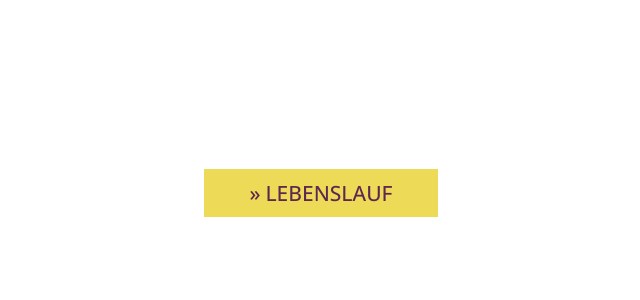
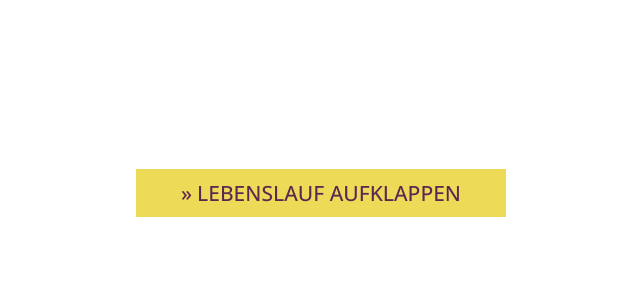
Before and after one commit to aleksejdom/next-bewerbung, a Next.js app: page /components/anschreiben/Anschreiben in a window 1280 px wide. Shown: the top 300 px of the page, without its empty margins (319-959 px from the left). Built offline with nearby package versions, Linux system fonts and the light colour scheme.

Commit message:
button changed

```diff
--- a/pages/components/anschreiben/Anschreiben.js
+++ b/pages/components/anschreiben/Anschreiben.js
@@ -256,7 +256,7 @@ export default function Anschreiben({home}) {
           }
         <div className={styles['cta-lebenslauf-wrapper']}>
           <button className={styles['cta-lebenslauf']} onClick={handleLebenslauf}>
-            {!isLebenslauf ? 'Lebenslauf' : 'Fliegen wir los'}
+            {!isLebenslauf ? 'Lebenslauf aufklappen' : 'Lebenslauf zuklappen'}
           </button>
         </div>
       </div>
```
